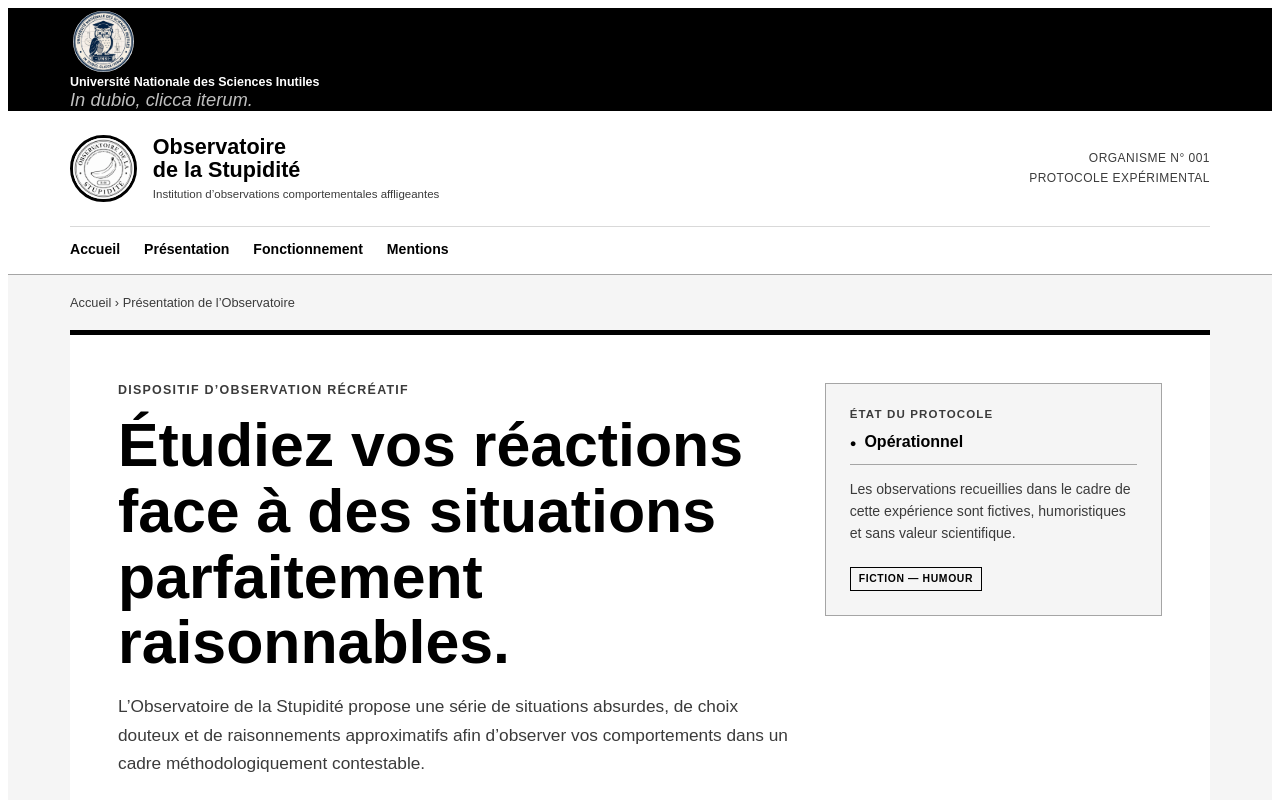
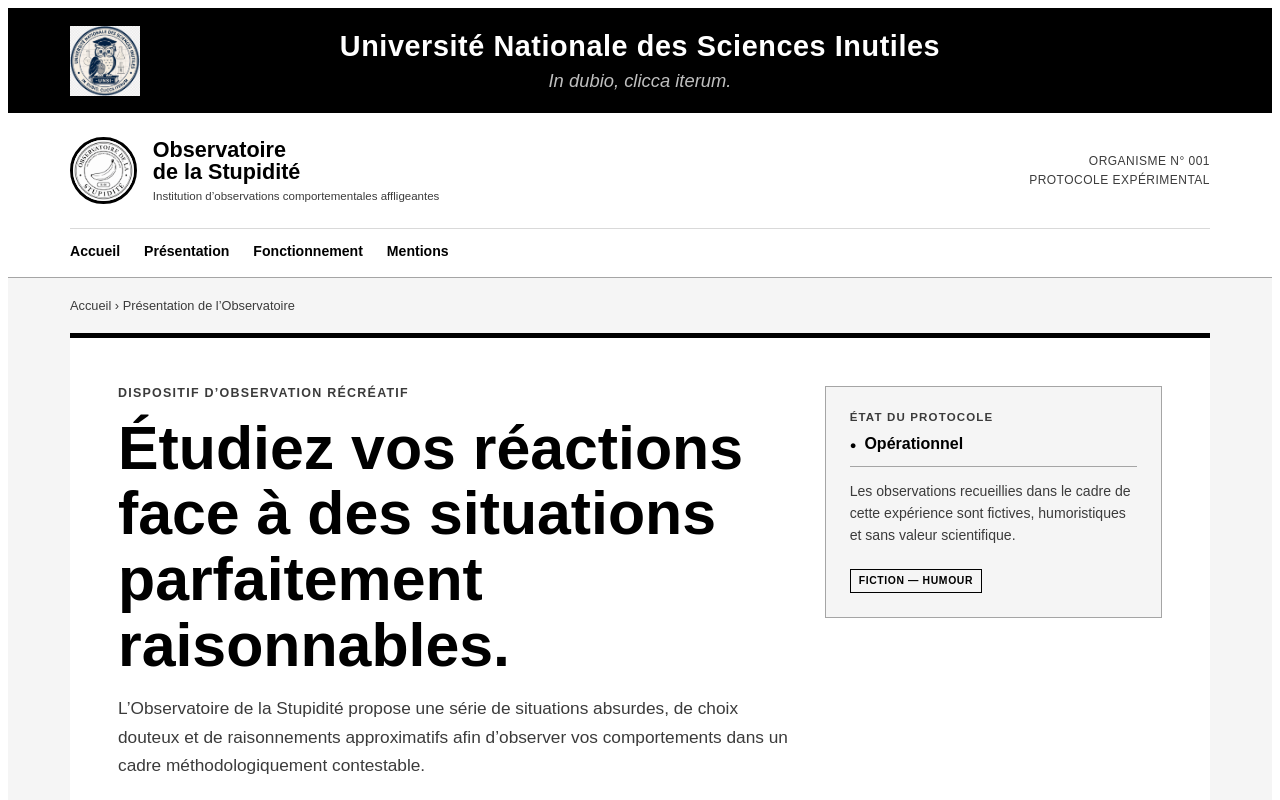
Before and after one commit to C4ctusJD/observatoire_de_la_stupidite, a Next.js app: page / in a window 1280 px wide. Shown: the top 800 px of the page. Built offline with nearby package versions, Linux system fonts and the light colour scheme.

Commit message:
Update page.js

```diff
--- a/app/page.js
+++ b/app/page.js
@@ -7,16 +7,15 @@ export default function PageAccueil() {
     <main className={styles.page}>
       {/* Bandeau institutionnel */}
       <div className={styles.bandeauRepublique}>
-        <div className={styles.conteneur}>
+  <div className={styles.conteneurBandeau}>
     <img
       src="/images/logo_unsi.png"
-                alt="Logo de L’Université Nationale des Sciences Inutiles"
-                className={styles.logo}
+      alt="Logo de l’Université Nationale des Sciences Inutiles"
+      className={styles.logoUnsi}
     />
 
-          <div>
+    <div className={styles.texteUnsi}>
       <strong>Université Nationale des Sciences Inutiles</strong>
-            <br />
 
       <span className={styles.sousTexte}>
         In dubio, clicca iterum.
```
Lines whose indentation alone changed are shown as unchanged.
